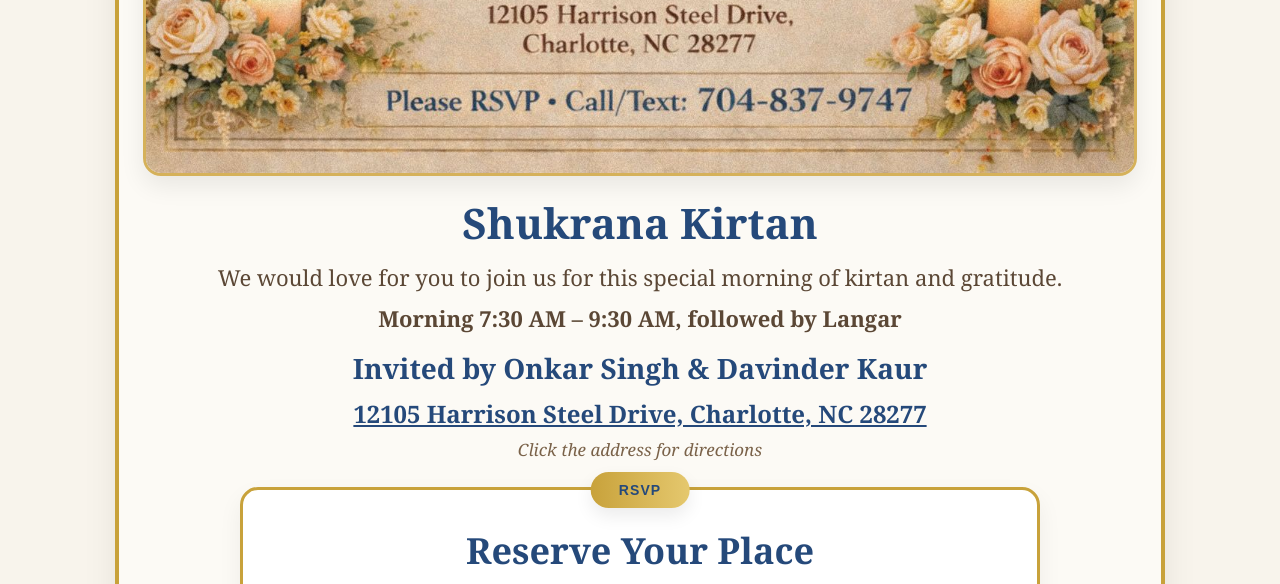
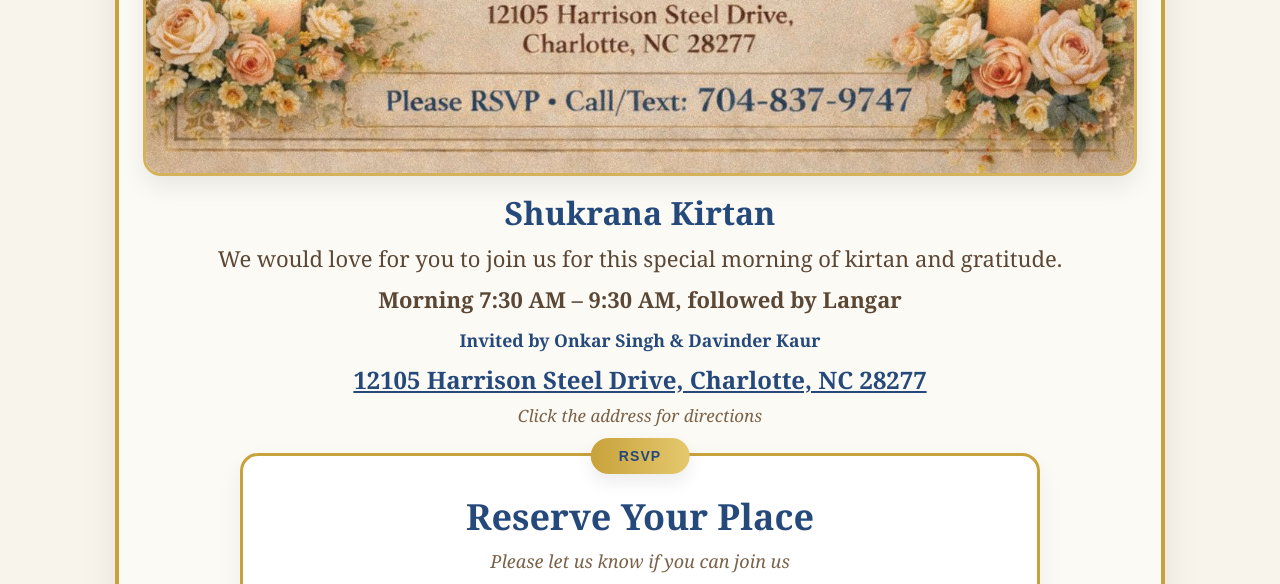
Before and after one commit to jaismeen416/asa-ki-vaar-rsvp, a Flask app: page / in a window 1280 px wide. Shown: the part 1354-1938 px from the top of the page. Run offline with Flask 3, Linux system fonts and the light colour scheme.

Commit message:
Fix heading and invite font for iPhone

```diff
--- a/templates/index.html
+++ b/templates/index.html
@@ -82,8 +82,9 @@
 
     .info h3 {
   margin: 0 0 10px;
-      font-size: 42px;
+  font-size: 2rem;   /* responsive, perfect on iPhone */
   color: #25497a;
+  line-height: 1.2;
 }
 
     .info .speaker {
@@ -101,10 +102,11 @@
     }
 
     .invite-by {
-      margin-top: 14px;
+  margin-top: 12px;
   color: #25497a;
-      font-size: 28px;
+  font-size: 1.1rem;   /* clean and balanced */
   font-weight: bold;
+  line-height: 1.4;
 }
 
     .address-link {
```
Lines whose indentation alone changed are shown as unchanged.
